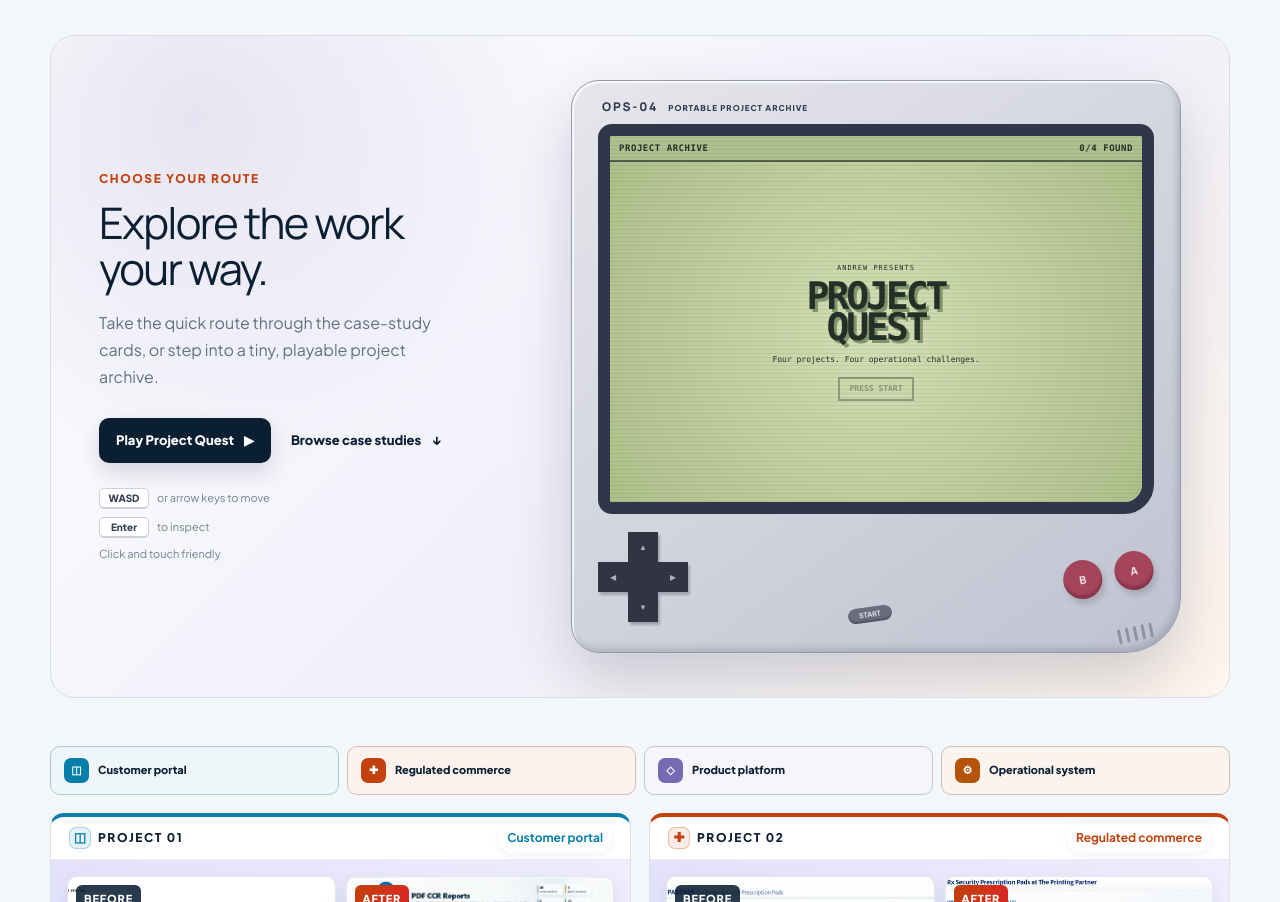
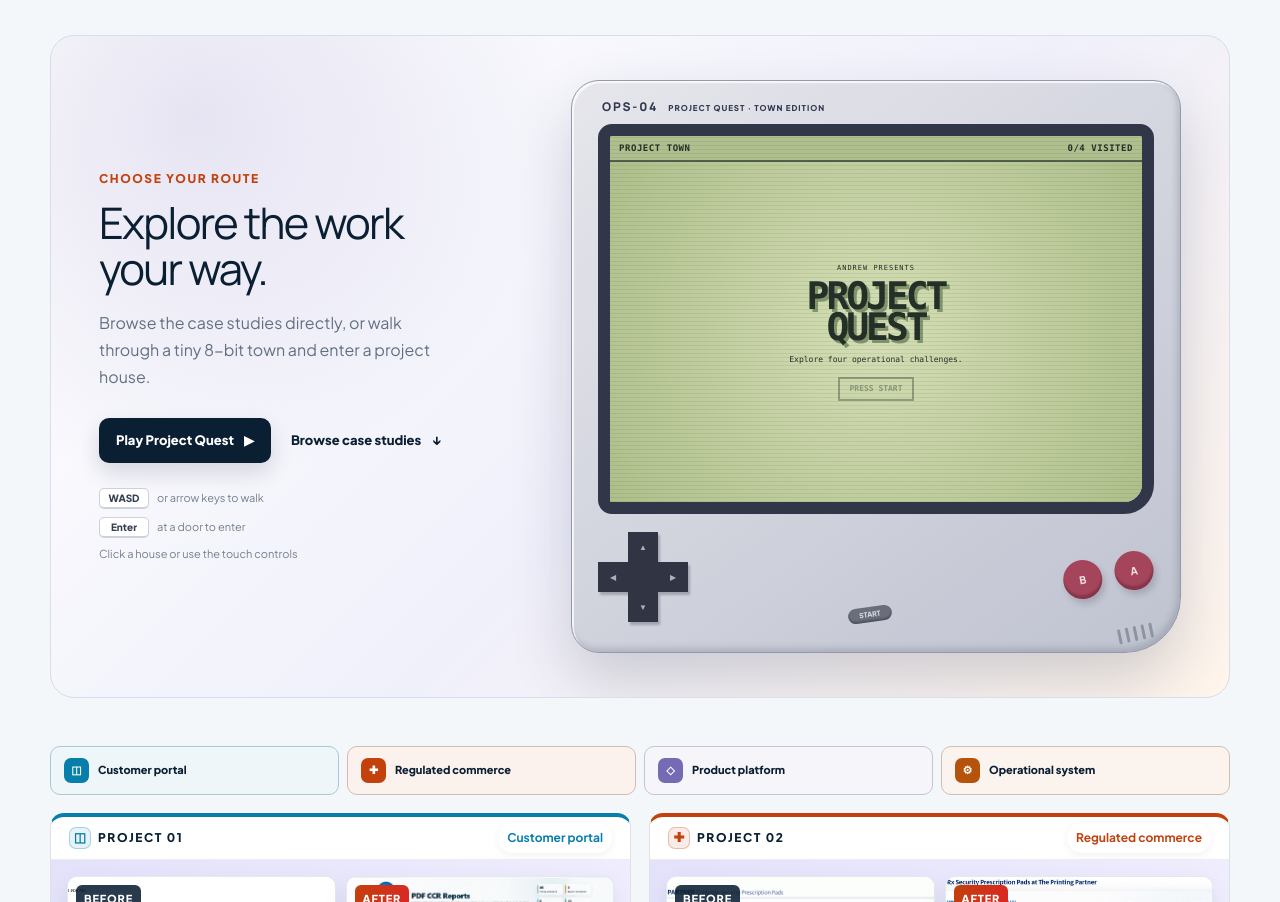
Before and after one commit to andrewjaebok/digital-operations-portfolio, a Next.js app: page / in a window 1280 px wide. Shown: the part 1508-2410 px from the top of the page. Built offline with nearby package versions, Linux system fonts and the light colour scheme.

Commit message:
Rebuild Project Quest as an 8-bit town

```diff
--- a/app/components/ProjectQuest.tsx
+++ b/app/components/ProjectQuest.tsx
@@ -1,12 +1,15 @@
 "use client";
 
 import Link from "next/link";
+import type { CSSProperties } from "react";
 import { useEffect, useRef, useState } from "react";
 
 type Position = {
   x: number;
   y: number;
 };
+
+type Direction = "up" | "down" | "left" | "right";
 
 type Project = {
   id: string;
@@ -17,7 +20,8 @@ type Project = {
   role: string;
   result: string;
   route: string;
-  position: Position;
+  building: Position;
+  door: Position;
 };
 
 const projects: Project[] = [
@@ -28,9 +32,11 @@ const projects: Project[] = [
     title: "Regional Utility Customer Portal",
     type: "Customer portal",
     role: "Product Operations lead",
-    result: "In a 20-person usability study, core report tasks were completed faster with fewer incorrect selections.",
+    result:
+      "In a 20-person usability study, core report tasks were completed faster with fewer incorrect selections.",
     route: "/projects/customer-portal-redesign",
-    position: { x: 1, y: 1 },
+    building: { x: 2, y: 1 },
+    door: { x: 3, y: 4 },
   },
   {
     id: "rx",
@@ -39,9 +45,11 @@ const projects: Project[] = [
     title: "Prescription Pad Ordering",
     type: "Regulated commerce",
     role: "Product Operations Manager",
-    result: "July reached 30 orders while tracked repeat questions fell to zero in the measured categories.",
+    result:
+      "July reached 30 orders while tracked repeat questions fell to zero in the measured categories.",
     route: "/projects/prescription-pad-ordering-portal",
-    position: { x: 6, y: 1 },
+    building: { x: 10, y: 1 },
+    door: { x: 11, y: 4 },
   },
   {
     id: "hearth",
@@ -50,9 +58,11 @@ const projects: Project[] = [
     title: "Hearth Personal Finance Platform",
     type: "Product platform",
     role: "Product Owner / Product Operations",
-    result: "A zero-to-one product built across product strategy, cloud architecture, release environments, and feedback systems.",
+    result:
+      "A zero-to-one product built across product strategy, cloud architecture, release environments, and feedback systems.",
     route: "/projects/hearth",
-    position: { x: 1, y: 4 },
+    building: { x: 2, y: 7 },
+    door: { x: 3, y: 10 },
   },
   {
     id: "operations",
@@ -61,26 +71,68 @@ const projects: Project[] = [
     title: "Operational Systems & Automation",
     type: "Operational system",
     role: "Senior Product / Digital Operations",
-    result: "Recurring production behaviors were standardized and a known source of proof-asset retrieval work was removed.",
+    result:
+      "Recurring production behaviors were standardized and a known source of proof-asset retrieval work was removed.",
     route: "/projects/operational-systems-automation",
-    position: { x: 6, y: 4 },
+    building: { x: 10, y: 7 },
+    door: { x: 11, y: 10 },
   },
 ];
 
-const startPosition = { x: 3, y: 3 };
+const trees = [
+  [0, 0], [1, 0], [2, 0], [5, 0], [6, 0], [9, 0], [10, 0], [13, 0], [14, 0], [15, 0],
+  [0, 1], [15, 1], [0, 2], [15, 2], [0, 3], [15, 3], [0, 6], [15, 6],
+  [0, 7], [15, 7], [0, 8], [15, 8], [0, 9], [15, 9], [0, 10], [15, 10],
+  [0, 11], [1, 11], [2, 11], [5, 11], [6, 11], [9, 11], [10, 11], [13, 11], [14, 11], [15, 11],
+] as const;
+
+const flowers = [
+  [6, 2], [7, 2], [8, 2], [9, 2], [6, 9], [7, 9], [8, 9], [9, 9],
+] as const;
+
+const startPosition = { x: 7, y: 6 };
+
+const tileStyle = (x: number, y: number) =>
+  ({ "--tile-x": x, "--tile-y": y }) as CSSProperties;
+
+const positionMatches = (a: Position, b: Position) =>
+  a.x === b.x && a.y === b.y;
+
+const isPassable = (position: Position) => {
+  if (
+    position.x < 1 ||
+    position.x > 14 ||
+    position.y < 1 ||
+    position.y > 10
+  ) {
+    return false;
+  }
+
+  return !projects.some(
+    (project) =>
+      position.x >= project.building.x &&
+      position.x <= project.building.x + 3 &&
+      position.y >= project.building.y &&
+      position.y <= project.building.y + 2,
+  );
+};
 
 export default function ProjectQuest() {
   const [started, setStarted] = useState(false);
   const [position, setPosition] = useState<Position>(startPosition);
+  const [direction, setDirection] = useState<Direction>("down");
+  const [walking, setWalking] = useState(false);
   const [selectedId, setSelectedId] = useState<string | null>(null);
   const [visited, setVisited] = useState<string[]>([]);
   const gameRef = useRef<HTMLDivElement>(null);
+  const walkTimer = useRef<ReturnType<typeof setTimeout> | null>(null);
 
-  const selectedProject = projects.find((project) => project.id === selectedId) ?? null;
+  const selectedProject =
+    projects.find((project) => project.id === selectedId) ?? null;
   const nearbyProject = projects.find(
     (project) =>
-      Math.abs(project.position.x - position.x) +
-        Math.abs(project.position.y - position.y) <=
+      Math.abs(project.door.x - position.x) +
+        Math.abs(project.door.y - position.y) <=
       1,
   );
 
@@ -90,19 +142,40 @@ export default function ProjectQuest() {
     }
   }, [started]);
 
-  const move = (dx: number, dy: number) => {
-    if (!started || selectedProject) return;
-    setPosition((current) => ({
-      x: Math.max(0, Math.min(7, current.x + dx)),
-      y: Math.max(0, Math.min(5, current.y + dy)),
-    }));
-  };
+  useEffect(
+    () => () => {
+      if (walkTimer.current) clearTimeout(walkTimer.current);
+    },
+    [],
+  );
 
   const selectProject = (project: Project) => {
     setSelectedId(project.id);
     setVisited((current) =>
       current.includes(project.id) ? current : [...current, project.id],
     );
+  };
+
+  const move = (dx: number, dy: number) => {
+    if (!started || selectedProject || walking) return;
+
+    const nextDirection: Direction =
+      dx < 0 ? "left" : dx > 0 ? "right" : dy < 0 ? "up" : "down";
+    setDirection(nextDirection);
+
+    const next = { x: position.x + dx, y: position.y + dy };
+    if (!isPassable(next)) return;
+
+    setWalking(true);
+    setPosition(next);
+    if (walkTimer.current) clearTimeout(walkTimer.current);
+    walkTimer.current = setTimeout(() => {
+      setWalking(false);
+      const enteredProject = projects.find((project) =>
+        positionMatches(project.door, next),
+      );
+      if (enteredProject) selectProject(enteredProject);
+    }, 180);
   };
 
   const interact = () => {
@@ -148,13 +221,19 @@ export default function ProjectQuest() {
     }
   };
 
-  const clickStation = (project: Project) => {
+  const enterBuilding = (project: Project) => {
     if (!started) setStarted(true);
-    setPosition({
-      x: project.position.x < 4 ? project.position.x + 1 : project.position.x - 1,
-      y: project.position.y,
-    });
+    setPosition(project.door);
+    setDirection("up");
     selectProject(project);
+  };
+
+  const resetGame = () => {
+    setStarted(true);
+    setSelectedId(null);
+    setPosition(startPosition);
+    setDirection("down");
+    gameRef.current?.focus();
   };
 
   return (
@@ -163,8 +242,8 @@ export default function ProjectQuest() {
         <p className="eyebrow">Choose your route</p>
         <h3 id="project-quest-title">Explore the work your way.</h3>
         <p>
-          Take the quick route through the case-study cards, or step into a
-          tiny, playable project archive.
+          Browse the case studies directly, or walk through a tiny 8-bit town
+          and enter a project house.
         </p>
         <div className="project-quest-actions">
           <button
@@ -179,73 +258,107 @@ export default function ProjectQuest() {
           </a>
         </div>
         <div className="quest-instructions">
-          <span><kbd>WASD</kbd> or arrow keys to move</span>
-          <span><kbd>Enter</kbd> to inspect</span>
-          <span>Click and touch friendly</span>
+          <span><kbd>WASD</kbd> or arrow keys to walk</span>
+          <span><kbd>Enter</kbd> at a door to enter</span>
+          <span>Click a house or use the touch controls</span>
         </div>
       </div>
 
       <div className="ops-handheld" aria-label="OPS-04 Portable project game">
         <div className="handheld-brand">
           <span>OPS-04</span>
-          <small>Portable project archive</small>
+          <small>Project Quest · Town Edition</small>
         </div>
         <div
           className={`quest-screen${started ? " is-started" : ""}`}
           ref={gameRef}
           role="application"
-          aria-label="Project Quest. Use arrow keys or WASD to move, and Enter to inspect a project."
+          aria-label="Project Quest town. Use arrow keys or WASD to walk into a project house, and Enter to inspect it."
           tabIndex={0}
           onKeyDown={handleKeyDown}
         >
           <div className="quest-screen-status" aria-live="polite">
-            <span>{selectedProject ? "Mission brief" : nearbyProject ? `Press A: ${nearbyProject.shortTitle}` : "Project archive"}</span>
-            <b>{visited.length}/4 found</b>
+            <span>
+              {selectedProject
+                ? `${selectedProject.shortTitle} House`
+                : nearbyProject
+                  ? `A: Enter ${nearbyProject.shortTitle}`
+                  : "Project Town"}
+            </span>
+            <b>{visited.length}/4 visited</b>
           </div>
 
           <div className="quest-map" aria-hidden={!started}>
-            <span className="quest-floor-line line-horizontal" />
-            <span className="quest-floor-line line-vertical" />
-            <span className="quest-floor-detail detail-one" />
-            <span className="quest-floor-detail detail-two" />
-            <span className="quest-floor-detail detail-three" />
+            <span className="quest-path path-horizontal" />
+            <span className="quest-path path-vertical" />
+            <span className="quest-path path-utility" />
+            <span className="quest-path path-rx" />
+            <span className="quest-path path-hearth" />
+            <span className="quest-path path-operations" />
+            <span className="quest-pond"><i /><i /><i /></span>
+            <span className="quest-fence fence-top" />
+            <span className="quest-fence fence-bottom" />
+            <span className="quest-town-sign">PROJECT<br />TOWN</span>
+            <span className="quest-mailbox" />
+            <span className="quest-npc"><i /></span>
+
+            {trees.map(([x, y]) => (
+              <span
+                className="quest-tree"
+                style={tileStyle(x, y)}
+                key={`tree-${x}-${y}`}
+              />
+            ))}
+
+            {flowers.map(([x, y], index) => (
+              <span
+                className={`quest-flower flower-${(index % 3) + 1}`}
+                style={tileStyle(x, y)}
+                key={`flower-${x}-${y}`}
+              />
+            ))}
 
             {projects.map((project) => (
               <button
-                className={`quest-station station-${project.id}${visited.includes(project.id) ? " is-visited" : ""}`}
-                style={{
-                  gridColumn: project.position.x + 1,
-                  gridRow: project.position.y + 1,
-                }}
+                className={`quest-house house-${project.id}${visited.includes(project.id) ? " is-visited" : ""}`}
+                style={tileStyle(project.building.x, project.building.y)}
                 type="button"
                 key={project.id}
-                onClick={() => clickStation(project)}
-                aria-label={`Inspect Project ${project.number}: ${project.title}`}
+                onClick={() => enterBuilding(project)}
+                aria-label={`Enter Project ${project.number}: ${project.title}`}
               >
-                <i aria-hidden="true">{project.number}</i>
-                <span>{project.shortTitle}</span>
+                <span className="house-chimney" aria-hidden="true" />
+                <span className="house-roof" aria-hidden="true" />
+                <span className="house-front" aria-hidden="true">
+                  <i className="house-window window-left" />
+                  <i className="house-window window-right" />
+                  <i className="house-door">{project.number}</i>
+                </span>
+                <span className="house-sign" aria-hidden="true">
+                  {project.shortTitle}
+                </span>
               </button>
             ))}
 
             {started && (
               <span
-                className="quest-character"
-                style={{
-                  gridColumn: position.x + 1,
-                  gridRow: position.y + 1,
-                }}
+                className={`quest-character faces-${direction}${walking ? " is-walking" : ""}`}
+                style={tileStyle(position.x, position.y)}
                 aria-hidden="true"
               >
-                <i />
+                <i className="character-head" />
+                <i className="character-body" />
+                <i className="character-feet" />
               </span>
             )}
           </div>
 
           {!started && (
             <div className="quest-title-screen">
+              <span className="title-screen-hills" aria-hidden="true" />
               <small>Andrew presents</small>
               <strong>PROJECT<br />QUEST</strong>
-              <p>Four projects. Four operational challenges.</p>
+              <p>Explore four operational challenges.</p>
               <button type="button" onClick={() => setStarted(true)}>
                 Press start
               </button>
@@ -253,10 +366,20 @@ export default function ProjectQuest() {
           )}
 
           {selectedProject && (
-            <div className={`quest-brief brief-${selectedProject.id}`} role="dialog" aria-label={`${selectedProject.title} mission brief`}>
+            <div
+              className={`quest-brief brief-${selectedProject.id}`}
+              role="dialog"
+              aria-label={`${selectedProject.title} project house`}
+            >
               <div className="quest-brief-heading">
                 <span>Project {selectedProject.number} · {selectedProject.type}</span>
-                <button type="button" onClick={() => setSelectedId(null)} aria-label="Close mission brief">×</button>
+                <button
+                  type="button"
+                  onClick={() => setSelectedId(null)}
+                  aria-label="Leave project house"
+                >
+                  ×
+                </button>
               </div>
               <h4>{selectedProject.title}</h4>
               <dl>
@@ -264,8 +387,12 @@ export default function ProjectQuest() {
                 <div><dt>Result</dt><dd>{selectedProject.result}</dd></div>
               </dl>
               <div className="quest-brief-actions">
-                <Link href={selectedProject.route}>Open case study <span aria-hidden="true">↗</span></Link>
-                <button type="button" onClick={() => setSelectedId(null)}>B: Return</button>
+                <Link href={selectedProject.route}>
+                  Open case study <span aria-hidden="true">↗</span>
+                </Link>
+                <button type="button" onClick={() => setSelectedId(null)}>
+                  B: Leave
+                </button>
               </div>
             </div>
           )}
@@ -273,16 +400,18 @@ export default function ProjectQuest() {
 
         <div className="handheld-controls" aria-label="Game controls">
           <div className="quest-dpad" aria-label="Directional controls">
-            <button className="dpad-up" type="button" onClick={() => move(0, -1)} aria-label="Move up">▲</button>
-            <button className="dpad-left" type="button" onClick={() => move(-1, 0)} aria-label="Move left">◀</button>
+            <button className="dpad-up" type="button" onClick={() => move(0, -1)} aria-label="Walk up">▲</button>
+            <button className="dpad-left" type="button" onClick={() => move(-1, 0)} aria-label="Walk left">◀</button>
             <span aria-hidden="true" />
-            <button className="dpad-right" type="button" onClick={() => move(1, 0)} aria-label="Move right">▶</button>
-            <button className="dpad-down" type="button" onClick={() => move(0, 1)} aria-label="Move down">▼</button>
+            <button className="dpad-right" type="button" onClick={() => move(1, 0)} aria-label="Walk right">▶</button>
+            <button className="dpad-down" type="button" onClick={() => move(0, 1)} aria-label="Walk down">▼</button>
           </div>
-          <button className="quest-start" type="button" onClick={() => setStarted(true)}>Start</button>
+          <button className="quest-start" type="button" onClick={resetGame}>
+            Start
+          </button>
           <div className="quest-action-buttons">
-            <button type="button" onClick={() => setSelectedId(null)} aria-label="Return">B</button>
-            <button type="button" onClick={interact} aria-label="Inspect project">A</button>
+            <button type="button" onClick={() => setSelectedId(null)} aria-label="Leave project house">B</button>
+            <button type="button" onClick={interact} aria-label="Enter project house">A</button>
           </div>
         </div>
         <div className="handheld-speaker" aria-hidden="true"><i /><i /><i /><i /><i /></div>
```
